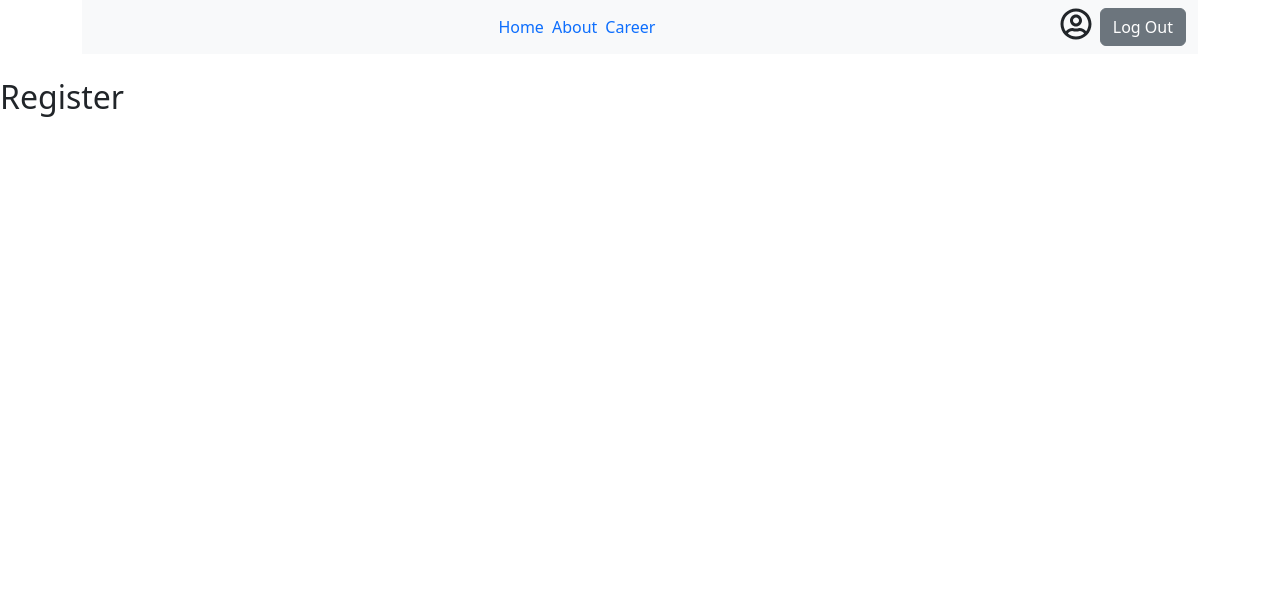
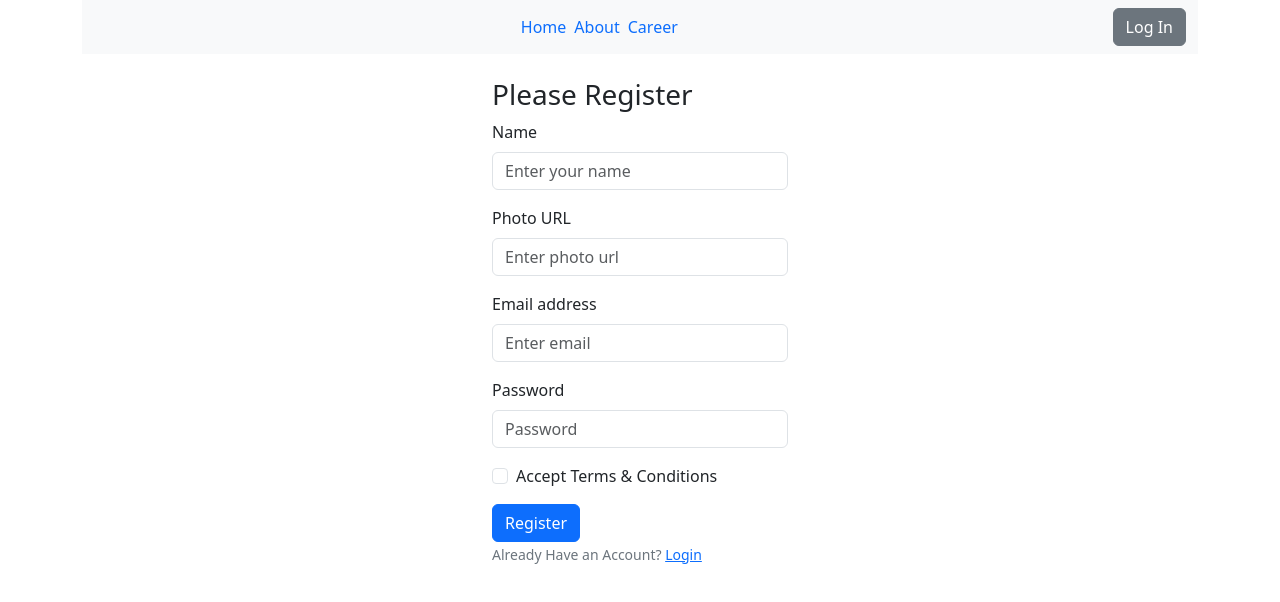
Before and after one commit to Nadim-Nion/the-news-dragon-client, a React (Vite) app: page /register in a window 1280 px wide. Shown: the top 602 px of the page. Built offline with nearby package versions, Linux system fonts and the light colour scheme.

Commit message:
login and register form added

```diff
--- a/src/pages/LoginFol/Login/Login.jsx
+++ b/src/pages/LoginFol/Login/Login.jsx
@@ -1,10 +1,50 @@
 import React from 'react';
+import { Button, Container, Form } from 'react-bootstrap';
+import { Link } from 'react-router-dom';
+
 
 const Login = () => {
     return (
-        <div>
-            <h2>Login</h2>
-        </div>
+        <Container className='w-25 mx-auto'>
+            <h3>Please Login</h3>
+            <Form>
+                <Form.Group className="mb-3" controlId="formBasicEmail">
+                    <Form.Label>Email address</Form.Label>
+                    <Form.Control type="email" name='email' placeholder="Enter email" required />
+                </Form.Group>
+
+                <Form.Group className="mb-3" controlId="formBasicPassword">
+                    <Form.Label>Password</Form.Label>
+                    <Form.Control type="password" name='password' placeholder="Password" required />
+                </Form.Group>
+
+                <Form.Group className="mb-3" controlId="formBasicCheckbox">
+                    <Form.Check type="checkbox" label="Check me out" />
+                </Form.Group>
+
+                <Button variant="primary" type="submit">
+                    Login
+                </Button>
+
+                <br />
+
+                <Form.Text className="text-secondary">
+                    Do not Have an Account? <Link to="/register">Register</Link>
+                </Form.Text>
+
+                <br />
+
+                <Form.Text className="text-success">
+
+                </Form.Text>
+
+                <br />
+
+                <Form.Text className="text-danger">
+
+                </Form.Text>
+            </Form>
+        </Container>
     );
 };
 
--- a/src/pages/LoginFol/Register/Register.jsx
+++ b/src/pages/LoginFol/Register/Register.jsx
@@ -1,10 +1,59 @@
 import React from 'react';
+import { Button, Container, Form } from 'react-bootstrap';
+import { Link } from 'react-router-dom';
 
 const Register = () => {
     return (
-        <div>
-            <h2>Register</h2>
-        </div>
+        <Container className='w-25 mx-auto'>
+            <h3>Please Register</h3>
+            <Form>
+                <Form.Group className="mb-3" controlId="formBasicEmail">
+                    <Form.Label>Name</Form.Label>
+                    <Form.Control type="text" name='name' placeholder="Enter your name" required />
+                </Form.Group>
+
+                <Form.Group className="mb-3" controlId="formBasicEmail">
+                    <Form.Label>Photo URL</Form.Label>
+                    <Form.Control type="text" name='photo' placeholder="Enter photo url" required />
+                </Form.Group>
+
+                <Form.Group className="mb-3" controlId="formBasicEmail">
+                    <Form.Label>Email address</Form.Label>
+                    <Form.Control type="email" name='email' placeholder="Enter email" required />
+                </Form.Group>
+
+                <Form.Group className="mb-3" controlId="formBasicPassword">
+                    <Form.Label>Password</Form.Label>
+                    <Form.Control type="password" name='password' placeholder="Password" required />
+                </Form.Group>
+
+                <Form.Group className="mb-3" controlId="formBasicCheckbox">
+                    <Form.Check type="checkbox" name='accept' label="Accept Terms & Conditions" />
+                </Form.Group>
+
+                <Button variant="primary" type="submit">
+                    Register
+                </Button>
+
+                <br />
+
+                <Form.Text className="text-secondary">
+                    Already Have an Account? <Link to="/login">Login</Link>
+                </Form.Text>
+
+                <br />
+
+                <Form.Text className="text-success">
+
+                </Form.Text>
+
+                <br />
+
+                <Form.Text className="text-danger">
+
+                </Form.Text>
+            </Form>
+        </Container>
     );
 };
 
--- a/src/pages/Shared/NavigationBar/NavigationBar.jsx
+++ b/src/pages/Shared/NavigationBar/NavigationBar.jsx
@@ -15,7 +15,7 @@
                     <Navbar.Toggle aria-controls="responsive-navbar-nav" />
                     <Navbar.Collapse id="responsive-navbar-nav">
                         <Nav className="mx-auto">
-                            <Link className='pe-2 text-decoration-none' to="/">Home</Link>
+                            <Link className='pe-2 text-decoration-none' to="/category/0">Home</Link>
                             <Link className='pe-2 text-decoration-none' to="/about">About</Link>
                             <Link className='text-decoration-none' to="/career">Career</Link>
                             {/* <Nav.Link href="#pricing">About</Nav.Link>
--- a/src/providers/AuthProvider.jsx
+++ b/src/providers/AuthProvider.jsx
@@ -6,7 +6,7 @@
 const auth = getAuth(app);
 
 const AuthProvider = ({ children }) => {
-    const user = { displayName: 'Rod Tucker' };
+    const user = null;
 
     const authInfo = {
         auth,
```
